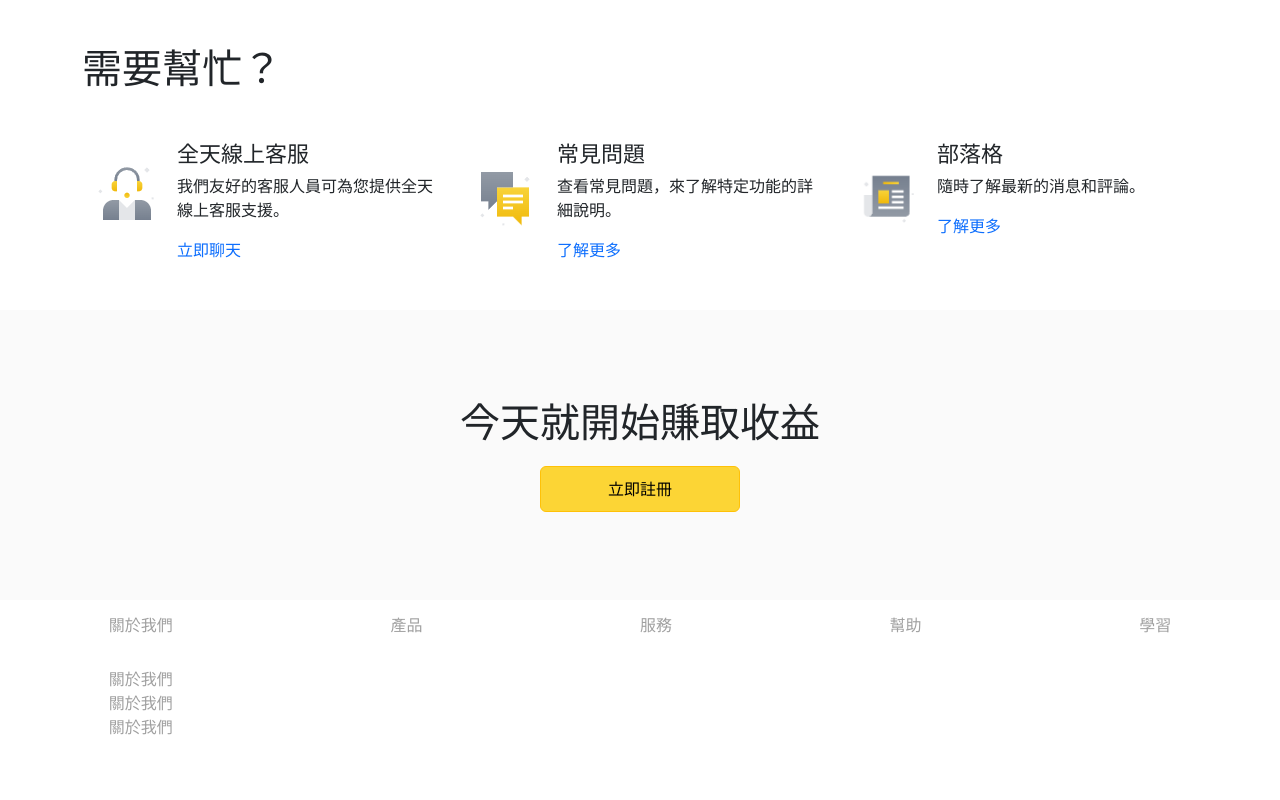
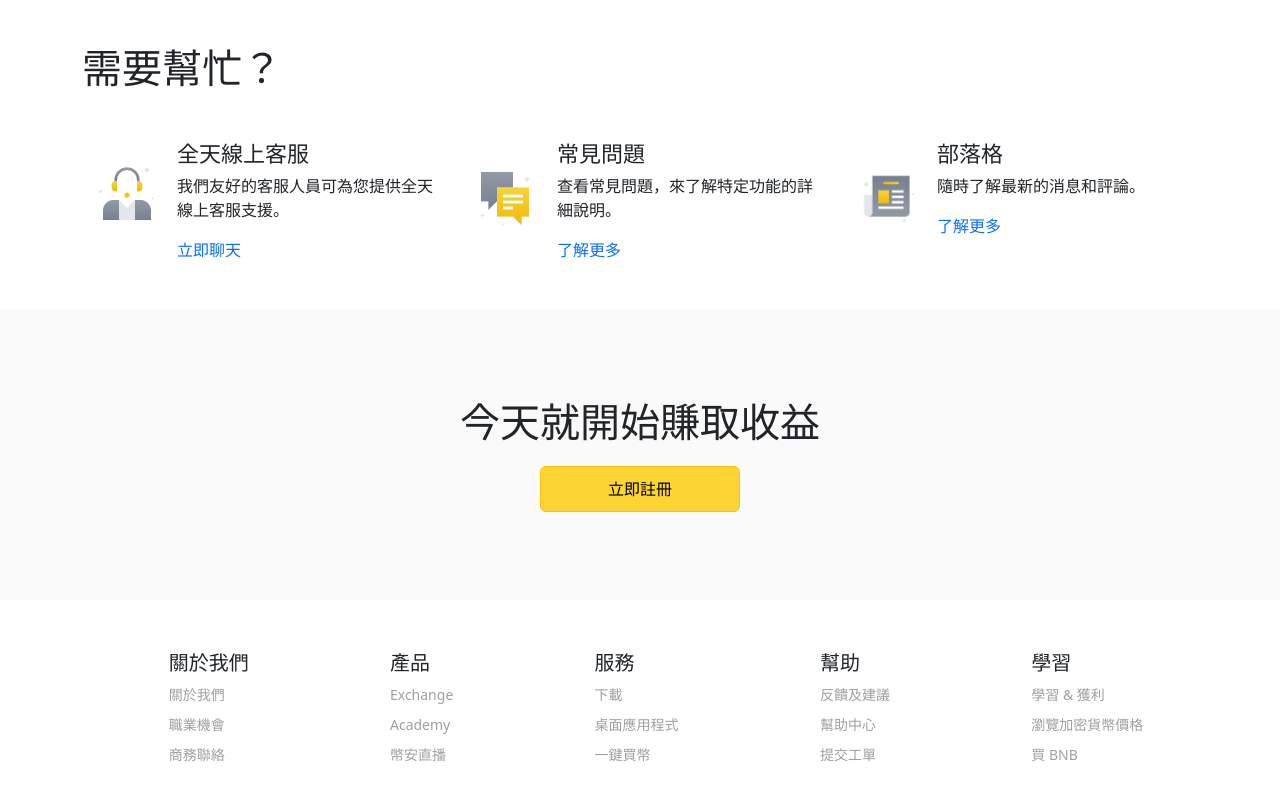
Before and after one commit to judyXi/binance_copy, a website: page index.html in a window 1280 px wide. Shown: the part 3894-4694 px from the top of the page. Before the commit the page ends 4649 px from the top, so only its background shows below. Drawn offline with nearby package versions, Linux system fonts and the light colour scheme.

Commit message:
footer_end

```diff
--- a/components/_logonav.scss
+++ b/components/_logonav.scss
@@ -282,8 +282,29 @@ a:link {
     color: #a0a0a0;
 }
 
+.foot-ul{
+    font-size: 20px;
+}
+.foot-li{
+    font-size: 14px;
+    color: #a0a0a0;
+}
+
+.foot-no1{
+    visibility: hidden;
+}
+
 @media (min-width: 980px) {
     .accordion{
         --bs-accordion-border-color: none;
     }
 }
+
+@media (min-width: 767px) {
+    .foot-no{
+        display: none !important;
+    }
+    .foot-no1{
+        visibility: visible;
+    }
+}
--- a/index.html
+++ b/index.html
@@ -449,8 +449,8 @@
         </div>
     </section>
 
-    <footer id=container class="#">
-        <div class="accordion d-md-flex justify-content-around border-0" id="accordionExample">
+    <footer id=container class="my-5">
+        <div class="foot-no accordion d-md-flex justify-content-around border-0" id="accordionExample">
             <div class="accordion-item">
                 <h2 class="accordion-header" id="headingOne">
                     <button class="accordion-button  collapsed  foot-cl foot-h2" type="button" data-bs-toggle="collapse"
@@ -462,8 +462,8 @@
                     data-bs-parent="#accordionExample">
                     <div class="accordion-body">
                         <a class="foot-cl" href="#">關於我們</a>
-                        <a class="foot-cl" href="#">關於我們</a>
-                        <a class="foot-cl" href="#">關於我們</a>
+                        <a class="foot-cl" href="#">職業機會</a>
+                        <a class="foot-cl" href="#">商務聯絡</a>
                     </div>
                 </div>
             </div>
@@ -493,9 +493,9 @@
                 <div id="collapseThree" class="accordion-collapse collapse" aria-labelledby="headingThree"
                     data-bs-parent="#accordionExample">
                     <div class="accordion-body">
-                        <a class="foot-cl" href="#">Exchange</a>
-                        <a class="foot-cl" href="#">Academy</a>
-                        <a class="foot-cl" href="#">幣安直播</a>
+                        <a class="foot-cl" href="#">下載</a>
+                        <a class="foot-cl" href="#">桌面應用程式</a>
+                        <a class="foot-cl" href="#">一鍵買幣</a>
                     </div>
                 </div>
             </div>
@@ -509,20 +509,20 @@
                 <div id="collapseFour" class="accordion-collapse collapse" aria-labelledby="headingFour"
                     data-bs-parent="#accordionExample">
                     <div class="accordion-body">
-                        <a class="foot-cl" href="#">Exchange</a>
-                        <a class="foot-cl" href="#">Academy</a>
-                        <a class="foot-cl" href="#">幣安直播</a>
+                        <a class="foot-cl" href="#">反饋及建議</a>
+                        <a class="foot-cl" href="#">幫助中心</a>
+                        <a class="foot-cl" href="#">提交工單</a>
                     </div>
                 </div>
             </div>
             <div class="accordion-item">
-                <h2 class="accordion-header" id="headingfive">
+                <h2 class="accordion-header" id="headingFive">
                     <button class="accordion-button collapsed foot-cl" type="button" data-bs-toggle="collapse"
-                        data-bs-target="#collapsefive" aria-expanded="false" aria-controls="collapsefive">
+                        data-bs-target="#collapseFive" aria-expanded="false" aria-controls="collapseFive">
                         學習
                     </button>
                 </h2>
-                <div id="collapsefive" class="accordion-collapse collapse" aria-labelledby="headingfive"
+                <div id="collapseFive" class="accordion-collapse collapse" aria-labelledby="headingFive"
                     data-bs-parent="#accordionExample">
                     <div class="accordion-body">
                         <a class="foot-cl" href="#">學習 & 獲利</a>
@@ -531,6 +531,38 @@
                     </div>
                 </div>
             </div>
+        </div>
+
+        <div class="d-none d-md-block container">
+            <div class="d-flex justify-content-around">
+                <ul class="foot-ul">關於我們
+                    <li class="foot-cl"><a class="foot-li" href="#">關於我們</a></li>
+                    <li class="foot-cl"><a class="foot-li" href="#">職業機會</a></li>
+                    <li class="foot-cl"><a class="foot-li" href="#">商務聯絡</a></li>
+                </ul>
+                <ul class="foot-ul">產品
+                    <li class="foot-cl"><a class="foot-li" href="#">Exchange</a></li>
+                    <li class="foot-cl"><a class="foot-li" href="#">Academy</a></li>
+                    <li class="foot-cl"><a class="foot-li" href="#">幣安直播</a></li>
+                </ul>
+                <ul class="foot-ul">服務
+                    <li class="foot-cl"><a class="foot-li" href="#">下載</a></li>
+                    <li class="foot-cl"><a class="foot-li" href="#">桌面應用程式</a></li>
+                    <li class="foot-cl"><a class="foot-li" href="#">一鍵買幣</a></li>
+                </ul>
+                <ul class="foot-ul">幫助
+                    <li class="foot-cl"><a class="foot-li" href="#">反饋及建議</a></li>
+                    <li class="foot-cl"><a class="foot-li" href="#">幫助中心</a></li>
+                    <li class="foot-cl"><a class="foot-li" href="#">提交工單</a></li>
+                </ul>
+                <ul class="foot-ul">學習
+                    <li class="foot-cl"><a class="foot-li" href="#">學習 & 獲利</a></li>
+                    <li class="foot-cl"><a class="foot-li" href="#">瀏覽加密貨幣價格</a></li>
+                    <li class="foot-cl"><a class="foot-li" href="#">買 BNB</a></li>
+                </ul>
+            </div>
+
+
         </div>
     </footer>
 
```
Also changed, not shown: css/all.css, 1 other file.
